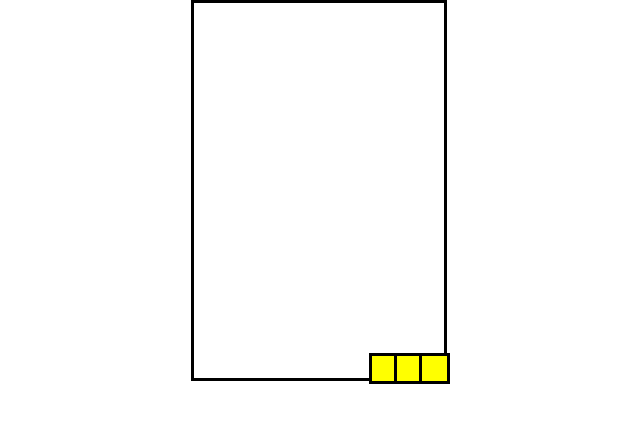
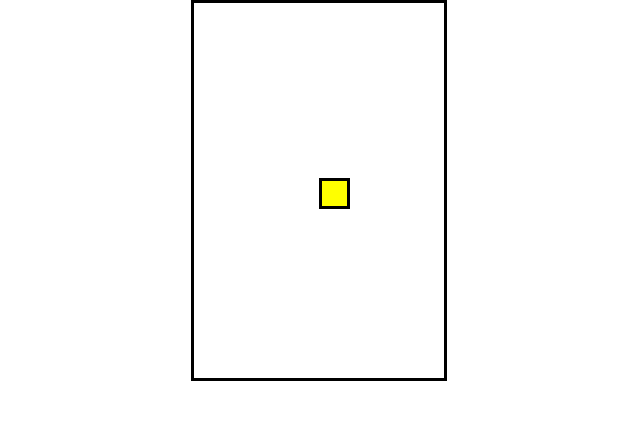
Before and after one commit to ntolosa/tetris, a React (Create React App) app: page / in a window 1280 px wide. Shown: the top 422 px of the page, without its empty margins (321-961 px from the left). Built offline with nearby package versions, Linux system fonts and the light colour scheme.

Commit message:
draft version for item movement

```diff
--- a/src/components/tetris/tetris.js
+++ b/src/components/tetris/tetris.js
@@ -1,4 +1,7 @@
+import { useEffect, useState } from 'react';
 import './tetris.scss';
+
+const ficha = [[1]];
 
 const tetrisMatrix = [
     [0, 0, 0, 0, 0, 0, 0, 0, 0, 0],
@@ -15,21 +18,58 @@ const tetrisMatrix = [
     [0, 0, 0, 0, 0, 0, 0, 0, 0, 0],
     [0, 0, 0, 0, 0, 0, 0, 0, 0, 0],
     [0, 0, 0, 0, 0, 0, 0, 0, 0, 0],
-    [0, 0, 0, 0, 0, 0, 0, 1, 1, 1],
+    [0, 0, 0, 0, 0, 0, 0, 0, 0, 0],
 ];
 
+const fichaMatrix = [
+    ...tetrisMatrix
+];
+
+const initialFichaMetadata = {
+    x: 0,
+    y: 5,
+    matrix: fichaMatrix,
+    ficha,
+};
 
 const Tetris = () => {
+    const [fichaMetadata, setFichaMetadata] = useState(initialFichaMetadata);
+
+    const changePosition = (prev) => {
+        let tempX = prev.x;
+        let tempY = prev.y;
+        if (tempX < prev.matrix.length - 1) {
+            let tempMatrix = prev.matrix;
+            tempMatrix[tempX][tempY] = 0;
+            tempX = tempX + 1;
+            tempMatrix[tempX][tempY] = 1;
+
+            return {
+                x: tempX,
+                y: tempY,
+                matrix: tempMatrix,
+                ficha,
+            };
+        }
+        return prev;
+    }
+    useEffect(() => {
+        const intervalId = setInterval(() => {
+            setFichaMetadata(prev => changePosition(prev))
+        }, 1000);
+        return () => clearInterval(intervalId);
+    }, []);
+
     const renderItem = (col) => {
         if (col === 1) {
             return <div className='item' />
         }
     }
     const renderMatrix = () => {
-        return tetrisMatrix.map(row => {
-            return <div className="row">
+        return fichaMetadata.matrix.map((row, i) => {
+            return <div key={i} className="row">
                 {
-                    row.map(col => (<div className="col">
+                    row.map((col, j) => (<div key={j} className="col">
                         {
                             renderItem(col)
                         }
```
